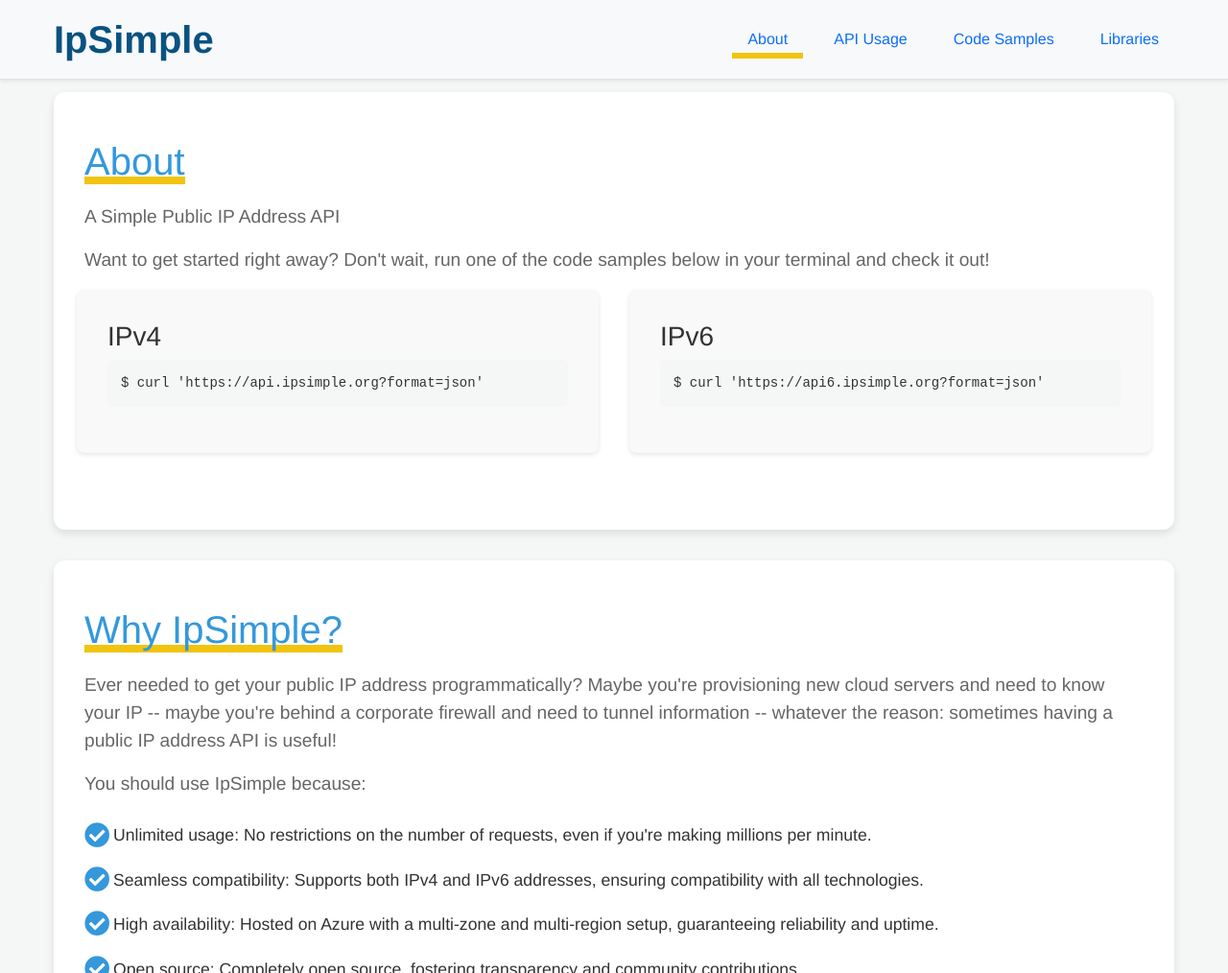
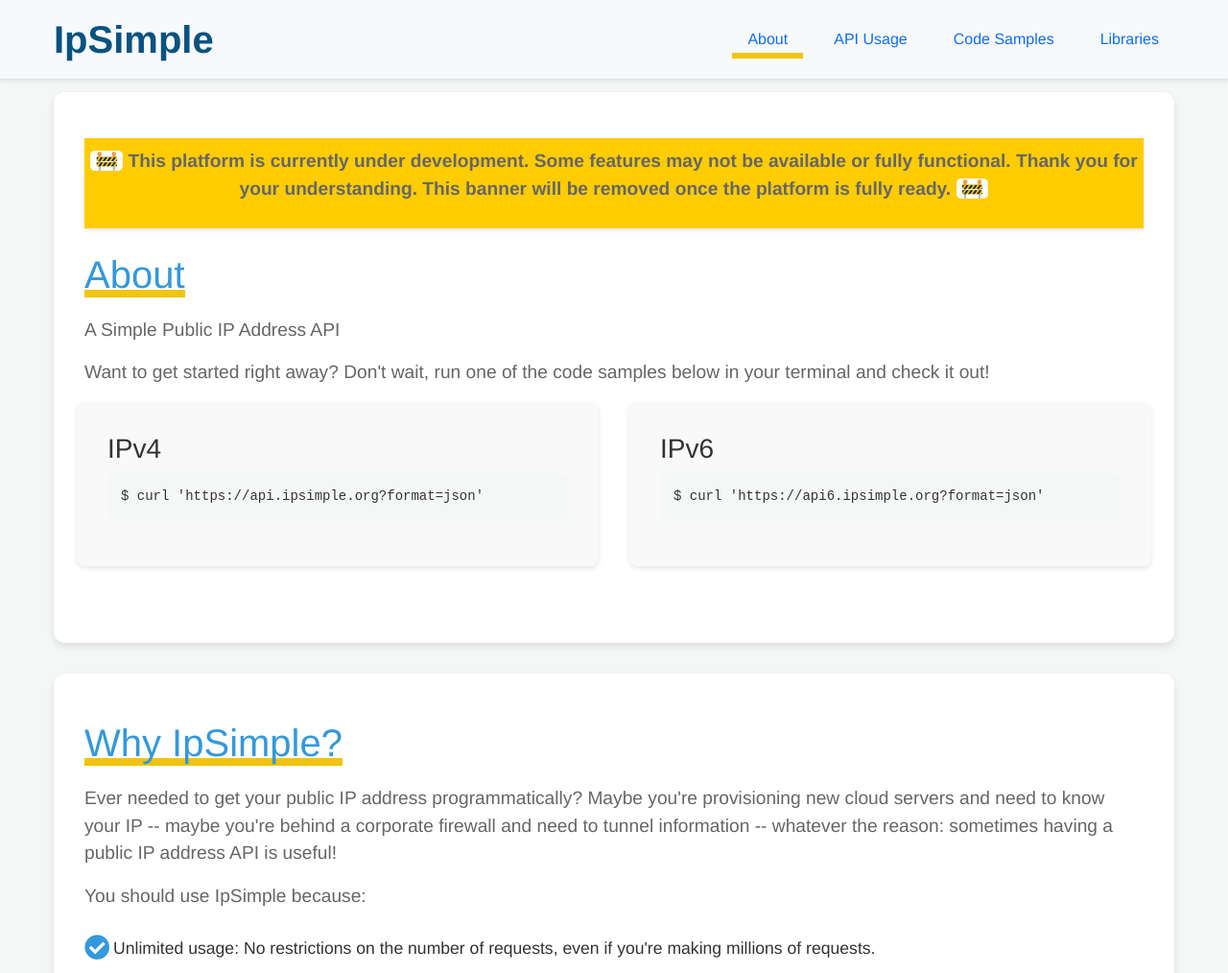
Before and after one commit to ipsimple/ipsimple.github.io, a plain HTML site: page index.html in a window 1280 px wide. Shown: the top 1014 px of the page at 96% size. Drawn offline with nearby package versions, Linux system fonts and the light colour scheme.

Commit message:
added the under development message

```diff
--- a/index.html
+++ b/index.html
@@ -16,7 +16,7 @@
 
 <header class="bg-light py-3 shadow-sm">
     <div class="container d-flex justify-content-between align-items-center">
-        <h1 class="mb-0"><span class="position-relative">IpSimple</span></h1>
+        <h1 class="mb-0"><a href="#top" class="position-relative nav-link">IpSimple</a></h1>
         <nav>
             <ul class="nav">
                 <li class="nav-item"><a href="#about" class="nav-link active">About</a></li>
@@ -30,6 +30,12 @@
 
 <main class="container mt-5 pt-5">
     <section id="about" class="section mb-5">
+        <div class="banner">
+            <p><span class="icon">🚧</span> This platform is currently under development. Some features may not be available or fully functional. Thank you for your understanding. This banner will be removed once the platform is fully ready. <span class="icon">🚧</span></p>
+        </div>
+
+        <br>
+
         <h2>About</h2>
         <p>A Simple Public IP Address API</p>
         <p>Want to get started right away? Don't wait, run one of the code samples below in your terminal and check it out!</p>
@@ -54,7 +60,7 @@
 
         <p>You should use IpSimple because:</p>
         <ul class="why-list list-unstyled">
-            <li><i class=""></i> Unlimited usage: No restrictions on the number of requests, even if you're making millions per minute.</li>
+            <li><i class=""></i> Unlimited usage: No restrictions on the number of requests, even if you're making millions of requests.</li>
             <li><i class=""></i> Seamless compatibility: Supports both IPv4 and IPv6 addresses, ensuring compatibility with all technologies.</li>
             <li><i class=""></i> High availability: Hosted on Azure with a multi-zone and multi-region setup, guaranteeing reliability and uptime.</li>
             <li><i class=""></i> Open source: Completely open source, fostering transparency and community contributions.</li>
--- a/styles.css
+++ b/styles.css
@@ -179,3 +179,22 @@
     transform: translateY(-50%); /* Translate to adjust vertical position */
     font-size: 1.5em; /* Increase icon size */
 }
+
+.banner {
+    background-color: #ffcc00;
+    color: #e4dbdb;
+    text-align: center;
+    padding: 10px 0;
+    font-size: 16px;
+    font-weight: bold;
+    width: 100%;
+    top: 0;
+    z-index: 1000;
+    box-shadow: 0 2px 4px rgba(0, 0, 0, 0.1);
+}
+
+.banner .icon {
+    background-color: #ffffff;
+    padding: 0 5px;
+    border-radius: 5px;
+}
```
